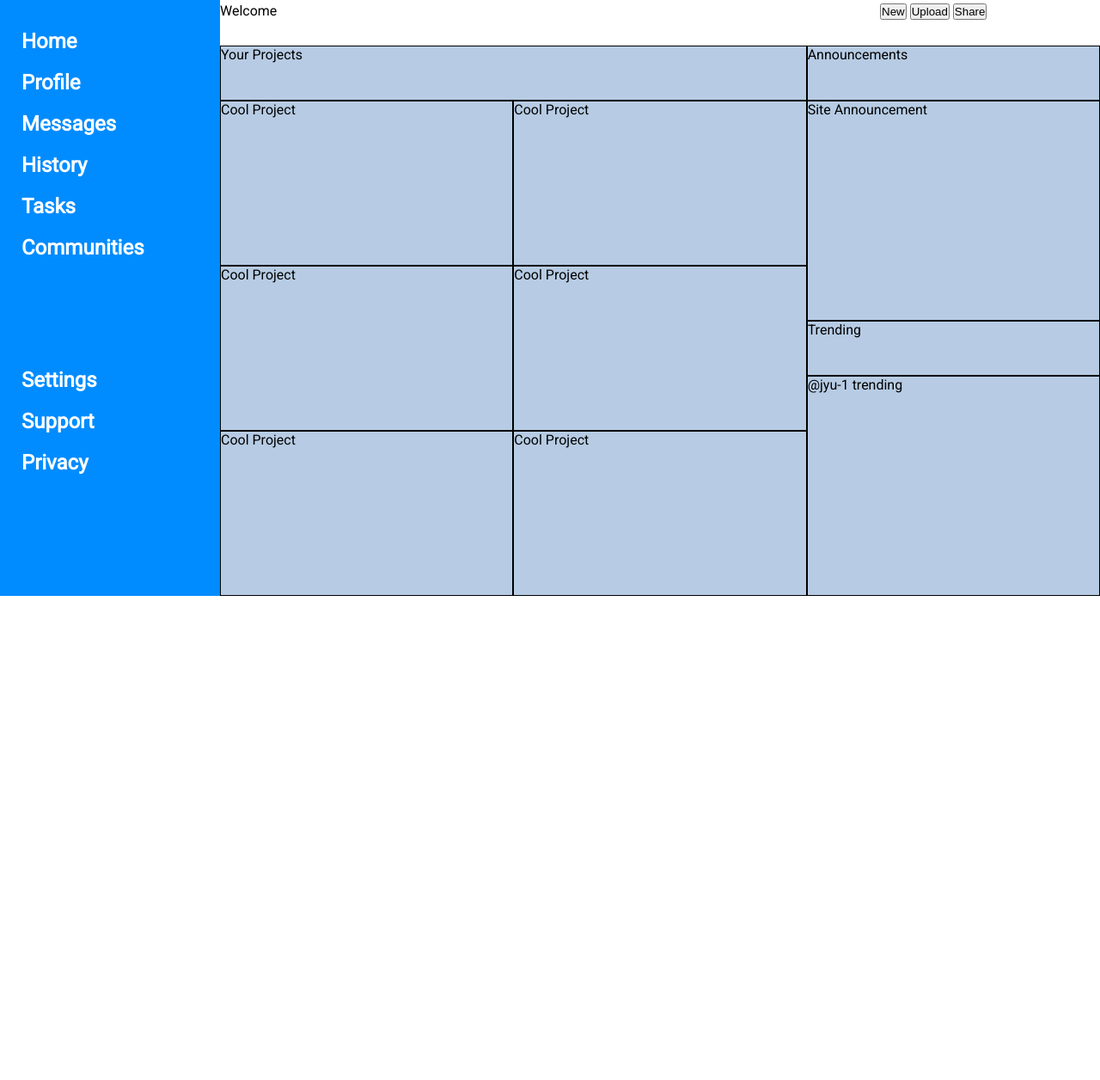
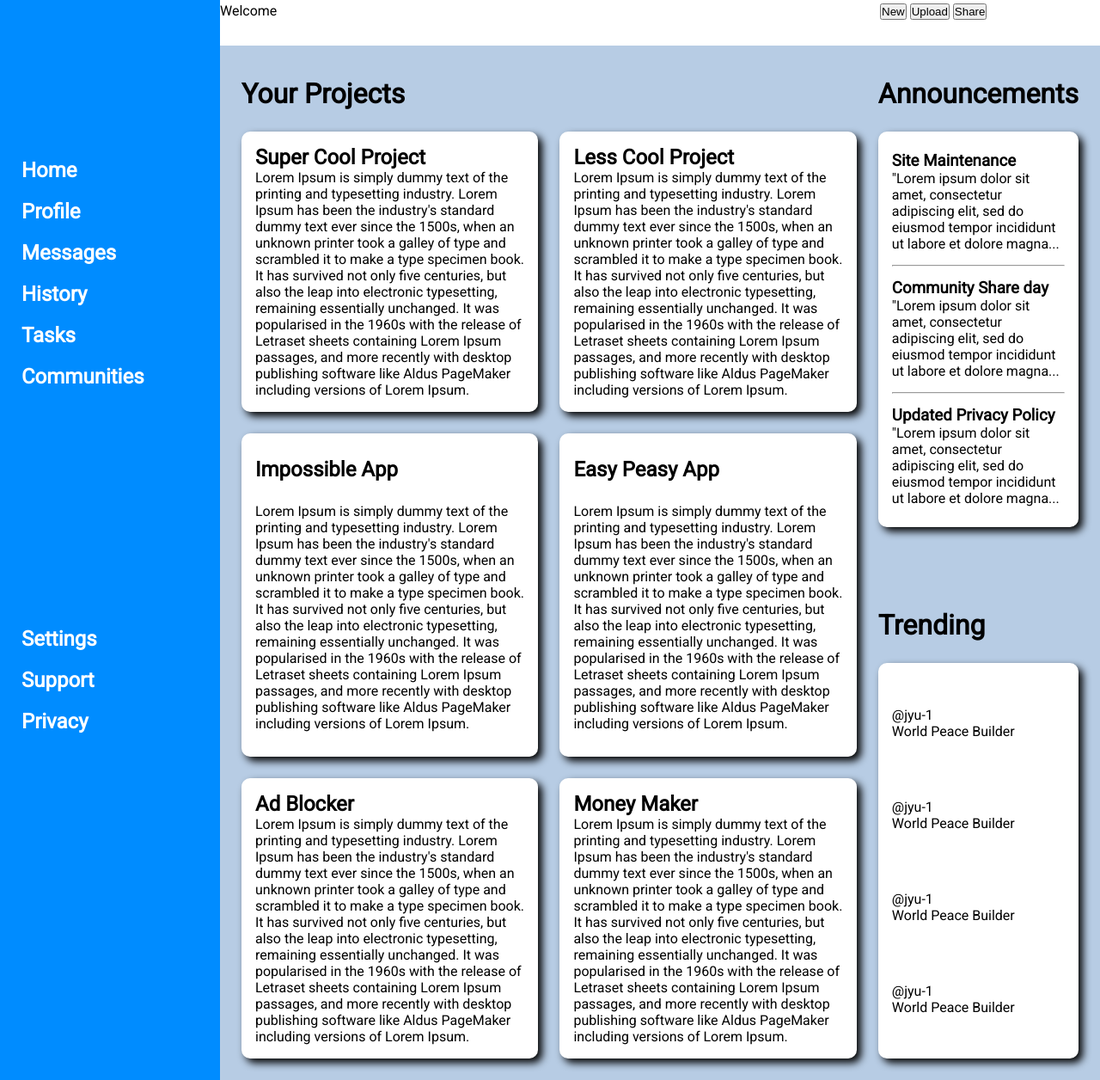
Before and after one commit to jyu-1/admin-dash, a plain HTML site: page index.html in a window 1280 px wide. Shown: the part 107-1363 px from the top of the page at 86% size. Before the commit the page ends 800 px from the top, so only its background shows below. Drawn offline with Linux system fonts and the light colour scheme.

Commit message:
populate with placeholder contents

```diff
--- a/index.html
+++ b/index.html
@@ -65,17 +65,94 @@
     </div>
 
     <div class="main">
-        <div class="title">Your Projects</div>
-        <div class="content1">Cool Project</div>
-        <div class="content2">Cool Project</div>
-        <div class="content3">Cool Project</div>
-        <div class="content4">Cool Project</div>
-        <div class="content5">Cool Project</div>
-        <div class="content6">Cool Project</div>
-        <div class="announcement">Announcements</div>
-        <div class="container-1">Site Announcement</div>
-        <div class="trending">Trending</div>
-        <div class="container-2">@jyu-1 trending</div>
+        <div class="title">
+            <h1>Your Projects</h1>
+        </div>
+        <div class="content1">
+            <h2>Super Cool Project</h2>
+            <p>Lorem Ipsum is simply dummy text of the printing and typesetting industry. Lorem Ipsum has been the
+                industry's standard dummy text ever since the 1500s, when an unknown printer took a galley of type and
+                scrambled it to make a type specimen book. It has survived not only five centuries, but also the leap
+                into electronic typesetting, remaining essentially unchanged. It was popularised in the 1960s with the
+                release of Letraset sheets containing Lorem Ipsum passages, and more recently with desktop publishing
+                software like Aldus PageMaker including versions of Lorem Ipsum.</p>
+        </div>
+        <div class="content2">
+            <h2>Less Cool Project</h2>
+            <p>Lorem Ipsum is simply dummy text of the printing and typesetting industry. Lorem Ipsum has been the
+                industry's standard dummy text ever since the 1500s, when an unknown printer took a galley of type and
+                scrambled it to make a type specimen book. It has survived not only five centuries, but also the leap
+                into electronic typesetting, remaining essentially unchanged. It was popularised in the 1960s with the
+                release of Letraset sheets containing Lorem Ipsum passages, and more recently with desktop publishing
+                software like Aldus PageMaker including versions of Lorem Ipsum.</p>
+        </div>
+        <div class="content3">
+            <h2>Impossible App</h2>
+            <p>Lorem Ipsum is simply dummy text of the printing and typesetting industry. Lorem Ipsum has been the
+                industry's standard dummy text ever since the 1500s, when an unknown printer took a galley of type and
+                scrambled it to make a type specimen book. It has survived not only five centuries, but also the leap
+                into electronic typesetting, remaining essentially unchanged. It was popularised in the 1960s with the
+                release of Letraset sheets containing Lorem Ipsum passages, and more recently with desktop publishing
+                software like Aldus PageMaker including versions of Lorem Ipsum.</p>
+        </div>
+        <div class="content4">
+            <h2>Easy Peasy App</h2>
+            <p>Lorem Ipsum is simply dummy text of the printing and typesetting industry. Lorem Ipsum has been the
+                industry's standard dummy text ever since the 1500s, when an unknown printer took a galley of type and
+                scrambled it to make a type specimen book. It has survived not only five centuries, but also the leap
+                into electronic typesetting, remaining essentially unchanged. It was popularised in the 1960s with the
+                release of Letraset sheets containing Lorem Ipsum passages, and more recently with desktop publishing
+                software like Aldus PageMaker including versions of Lorem Ipsum.</p>
+        </div>
+        <div class="content5">
+            <h2>Ad Blocker</h2>
+            <p>Lorem Ipsum is simply dummy text of the printing and typesetting industry. Lorem Ipsum has been the
+                industry's standard dummy text ever since the 1500s, when an unknown printer took a galley of type and
+                scrambled it to make a type specimen book. It has survived not only five centuries, but also the leap
+                into electronic typesetting, remaining essentially unchanged. It was popularised in the 1960s with the
+                release of Letraset sheets containing Lorem Ipsum passages, and more recently with desktop publishing
+                software like Aldus PageMaker including versions of Lorem Ipsum.</p>
+        </div>
+        <div class="content6">
+            <h2>Money Maker</h2>
+            <p>Lorem Ipsum is simply dummy text of the printing and typesetting industry. Lorem Ipsum has been the
+                industry's standard dummy text ever since the 1500s, when an unknown printer took a galley of type and
+                scrambled it to make a type specimen book. It has survived not only five centuries, but also the leap
+                into electronic typesetting, remaining essentially unchanged. It was popularised in the 1960s with the
+                release of Letraset sheets containing Lorem Ipsum passages, and more recently with desktop publishing
+                software like Aldus PageMaker including versions of Lorem Ipsum.</p>
+        </div>
+        <div class="announcement">
+            <h1>Announcements</h1>
+        </div>
+        <div class="container-1">
+            <div><h3>Site Maintenance</h3><p>"Lorem ipsum dolor sit amet, consectetur adipiscing elit, sed do eiusmod tempor incididunt ut labore et dolore magna...</p></div>
+            <hr>
+            <div><h3>Community Share day</h3><p>"Lorem ipsum dolor sit amet, consectetur adipiscing elit, sed do eiusmod tempor incididunt ut labore et dolore magna...</p></div>
+            <hr>
+            <div><h3>Updated Privacy Policy</h3><p>"Lorem ipsum dolor sit amet, consectetur adipiscing elit, sed do eiusmod tempor incididunt ut labore et dolore magna...</p></div>
+        </div>
+        <div class="trending">
+            <h1>Trending</h1>
+        </div>
+        <div class="container-2">
+            <div>
+                <p>@jyu-1</p>
+                <p>World Peace Builder</p>
+            </div>
+            <div>
+                <p>@jyu-1</p>
+                <p>World Peace Builder</p>
+            </div>
+            <div>
+                <p>@jyu-1</p>
+                <p>World Peace Builder</p>
+            </div>
+            <div>
+                <p>@jyu-1</p>
+                <p>World Peace Builder</p>
+            </div>
+        </div>
     </div>
 </body>
 
--- a/style.css
+++ b/style.css
@@ -68,8 +68,10 @@ body {
     grid-column: 2 / 3;
     grid-row: 2 / 3;
     display: grid;
-    grid-template-columns: 1fr 1fr 1fr;
-    grid-template-rows: 1fr 3fr 1fr 1fr 1fr 3fr;
+    grid-template-columns: 2fr 2fr 1fr;
+    grid-template-rows: 50px 3fr 1fr 1fr 1fr 3fr;
+    gap: 25px;
+    padding: 25px;
 }
 
 a {
@@ -77,61 +79,82 @@ a {
     color: white;
 }
 
-.main .title{
-    grid-column: 1 / 3;
-    grid-row: 1/2 ;
+.main>* {
+    display: grid;
+    align-items: center;
 }
 
-.main .announcement{
+.main .title {
+    grid-column: 1 / 3;
+    grid-row: 1/2;
+}
+
+.main .announcement {
     grid-column: 3 / 4;
     grid-row: 1/2;
 }
 
-.main .trending{
+.main .trending {
     grid-column: 3/4;
     grid-row: 4/5;
 }
 
-.main .container-1{
+.main .container-1 {
     grid-column: 3/4;
     grid-row: 2/4;
 }
 
-.main .container-2{
+.main .container-2 {
     grid-column: 3/4;
     grid-row: 5/7;
 }
 
-.main .content1{
+.main .content1 {
     grid-column: 1/2;
     grid-row: 2/3;
 }
 
-.main .content2{
+.main .content2 {
     grid-column: 2/3;
     grid-row: 2/3;
 }
 
-.main .content3{
+.main .content3 {
     grid-column: 1/2;
     grid-row: 3/6;
 }
 
-.main .content4{
+.main .content4 {
     grid-column: 2/3;
     grid-row: 3/6;
 }
 
-.main .content5{
+.main .content5 {
     grid-column: 1/2;
     grid-row: 6/7;
 }
 
-.main .content6{
+.main .content6 {
     grid-column: 2/3;
     grid-row: 6/7;
 }
 
-.main > * {
-    border: 1px solid black;
+.content1,
+.content2,
+.content3,
+.content4,
+.content5,
+.content6,
+.container-1,
+.container-2 {
+    background-color: white;
+    border-radius: 10px;
+    padding: 1rem;
+    box-shadow: 5px 5px 10px black;
 }
+
+.trending,
+.title,
+.announcement {
+    align-self: end;
+}
```
